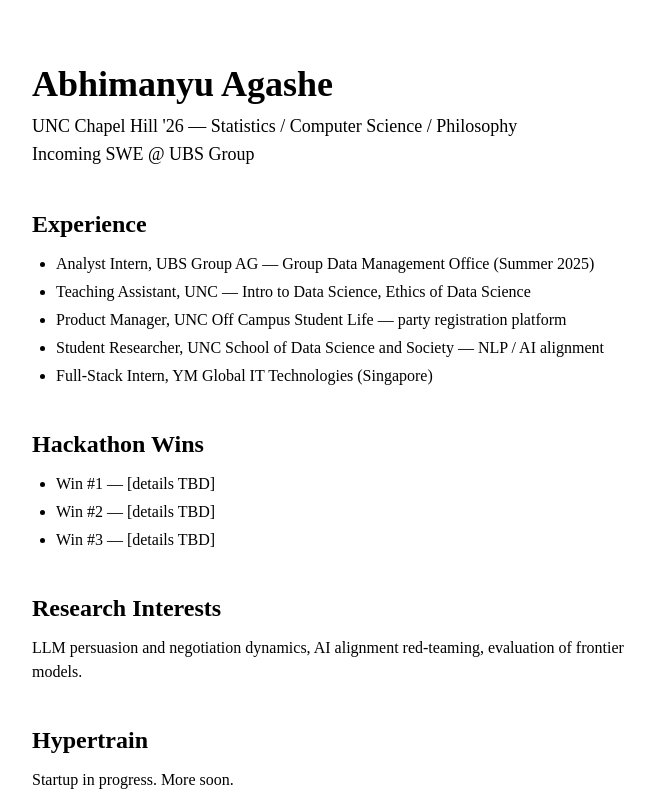
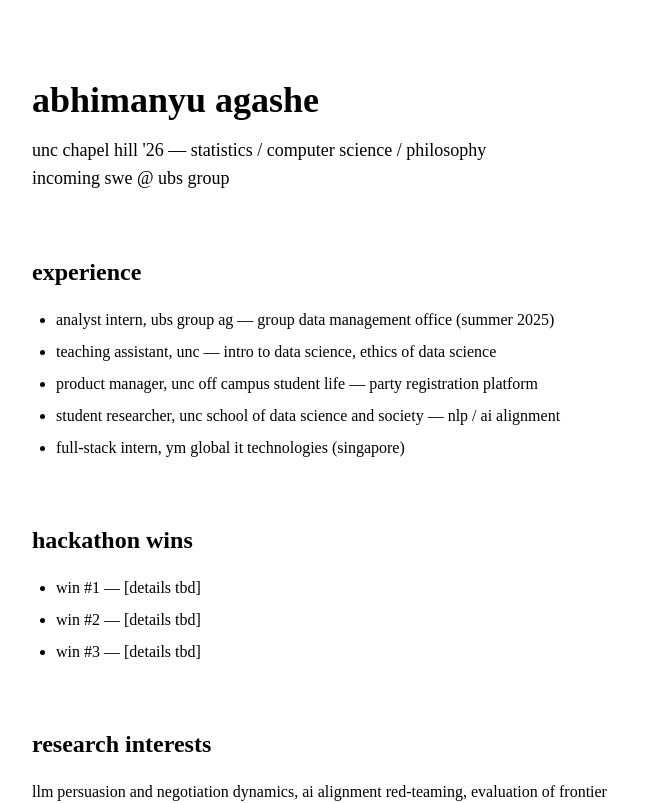
Before and after one commit to manyuagashe/manyuagashe.github.io, a React (Vite) app: page / in a window 1280 px wide. Shown: the top 803 px of the page, without its empty margins (296-951 px from the left). Built offline with nearby package versions, Linux system fonts and the light colour scheme; a web font is replaced by a local one.

Commit message:
Changes
Co-authored-by: manyuagashe <manyu@unc.edu>

```diff
--- a/src/pages/Index.tsx
+++ b/src/pages/Index.tsx
@@ -1,40 +1,40 @@
 const Index = () => {
   return (
     <div className="min-h-screen bg-white text-black" style={{ fontFamily: '"Times New Roman", Times, serif' }}>
-      <main className="max-w-2xl mx-auto px-6 py-16">
-        <h1 className="text-4xl font-bold mb-2">Abhimanyu Agashe</h1>
-        <p className="text-lg">UNC Chapel Hill '26 — Statistics / Computer Science / Philosophy</p>
-        <p className="text-lg">Incoming SWE @ UBS Group</p>
+      <main className="max-w-2xl mx-auto px-6 py-20">
+        <h1 className="text-4xl font-bold mb-4">abhimanyu agashe</h1>
+        <p className="text-lg">unc chapel hill '26 — statistics / computer science / philosophy</p>
+        <p className="text-lg mb-16">incoming swe @ ubs group</p>
 
-        <h2 className="text-2xl font-bold mt-10 mb-3">Experience</h2>
-        <ul className="list-disc pl-6 space-y-1 text-base">
-          <li>Analyst Intern, UBS Group AG — Group Data Management Office (Summer 2025)</li>
-          <li>Teaching Assistant, UNC — Intro to Data Science, Ethics of Data Science</li>
-          <li>Product Manager, UNC Off Campus Student Life — party registration platform</li>
-          <li>Student Researcher, UNC School of Data Science and Society — NLP / AI alignment</li>
-          <li>Full-Stack Intern, YM Global IT Technologies (Singapore)</li>
+        <h2 className="text-2xl font-bold mb-5">experience</h2>
+        <ul className="list-disc pl-6 space-y-2 text-base">
+          <li>analyst intern, ubs group ag — group data management office (summer 2025)</li>
+          <li>teaching assistant, unc — intro to data science, ethics of data science</li>
+          <li>product manager, unc off campus student life — party registration platform</li>
+          <li>student researcher, unc school of data science and society — nlp / ai alignment</li>
+          <li>full-stack intern, ym global it technologies (singapore)</li>
         </ul>
 
-        <h2 className="text-2xl font-bold mt-10 mb-3">Hackathon Wins</h2>
-        <ul className="list-disc pl-6 space-y-1 text-base">
-          <li>Win #1 — [details TBD]</li>
-          <li>Win #2 — [details TBD]</li>
-          <li>Win #3 — [details TBD]</li>
+        <h2 className="text-2xl font-bold mt-16 mb-5">hackathon wins</h2>
+        <ul className="list-disc pl-6 space-y-2 text-base">
+          <li>win #1 — [details tbd]</li>
+          <li>win #2 — [details tbd]</li>
+          <li>win #3 — [details tbd]</li>
         </ul>
 
-        <h2 className="text-2xl font-bold mt-10 mb-3">Research Interests</h2>
+        <h2 className="text-2xl font-bold mt-16 mb-5">research interests</h2>
         <p className="text-base">
-          LLM persuasion and negotiation dynamics, AI alignment red-teaming, evaluation of frontier models.
+          llm persuasion and negotiation dynamics, ai alignment red-teaming, evaluation of frontier models.
         </p>
 
-        <h2 className="text-2xl font-bold mt-10 mb-3">Hypertrain</h2>
-        <p className="text-base">Startup in progress. More soon.</p>
+        <h2 className="text-2xl font-bold mt-16 mb-5">hypertrain</h2>
+        <p className="text-base">startup in progress. more soon.</p>
 
-        <h2 className="text-2xl font-bold mt-10 mb-3">Contact</h2>
+        <h2 className="text-2xl font-bold mt-16 mb-5">contact</h2>
         <p className="text-base">
           <a href="mailto:agashe@unc.edu" className="underline">agashe@unc.edu</a> ·{" "}
-          <a href="https://github.com/manyuagashe" className="underline">GitHub</a> ·{" "}
-          <a href="https://linkedin.com/in/abhimanyuagashe" className="underline">LinkedIn</a>
+          <a href="https://github.com/manyuagashe" className="underline">github</a> ·{" "}
+          <a href="https://linkedin.com/in/abhimanyuagashe" className="underline">linkedin</a>
         </p>
       </main>
     </div>
```
